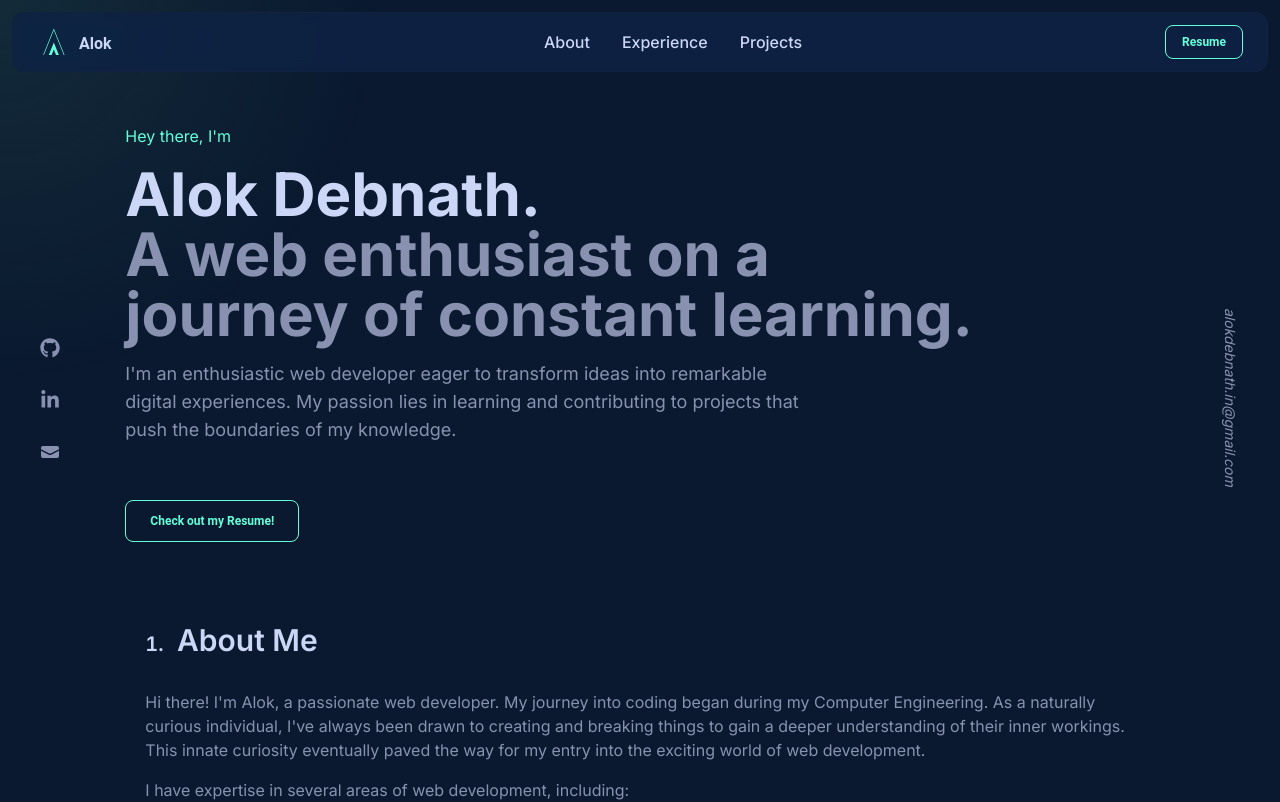
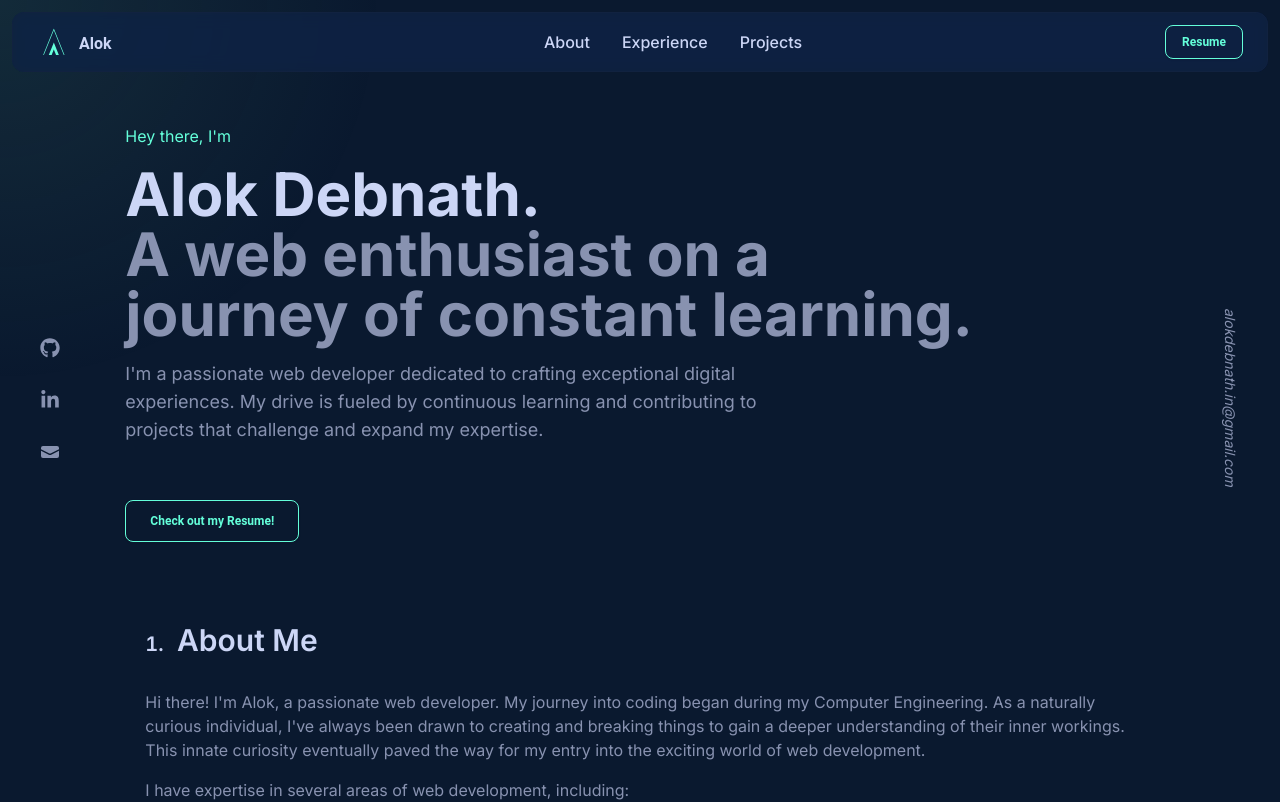
Before and after one commit to alok-debnath/personal-website-v2, a Next.js app: page / in a window 1280 px wide. Shown: the top 802 px of the page. Built offline with nearby package versions, Linux system fonts and the light colour scheme.

Commit message:
minor change

```diff
--- a/src/app/page.tsx
+++ b/src/app/page.tsx
@@ -92,10 +92,7 @@ const Home = () => {
                     <div className='col-span-11 md:col-span-8'>
                       <Reveal>
                         <p className='text-sm md:text-lg'>
-                          I&apos;m an enthusiastic web developer eager to
-                          transform ideas into remarkable digital experiences.
-                          My passion lies in learning and contributing to
-                          projects that push the boundaries of my knowledge.
+                          I&apos;m a passionate web developer dedicated to crafting exceptional digital experiences. My drive is fueled by continuous learning and contributing to projects that challenge and expand my expertise.
                         </p>
                       </Reveal>
                     </div>
```
